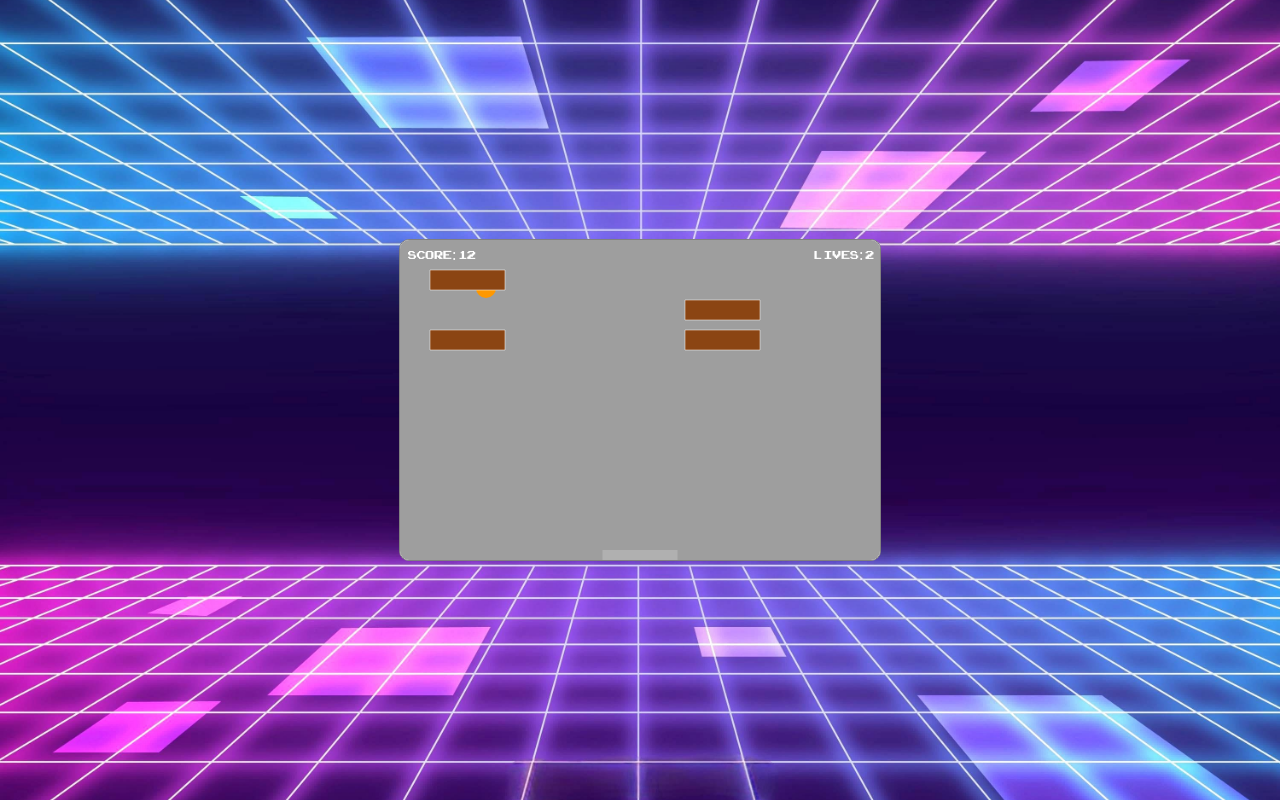
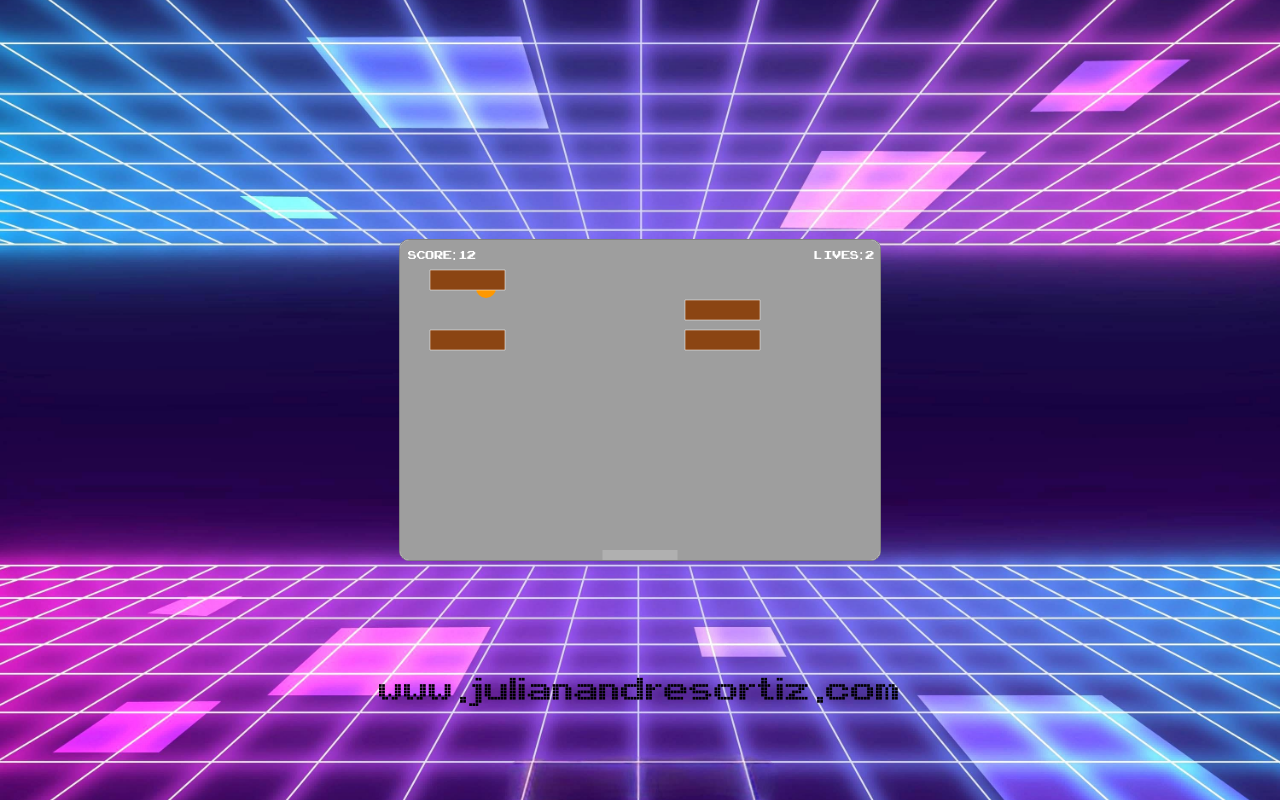
Before and after one commit to ikaronauta/pelota-2D, a plain HTML site: page index.html in a window 1280 px wide. Drawn offline with Linux system fonts and the light colour scheme.

Commit message:
Se agrega enlace a julianandresortiz.com

```diff
--- a/app.js
+++ b/app.js
@@ -39,6 +39,7 @@ backgroundImage.onload = function () {
   else optionsPC();
 
   start();
+  textoEnlace();
 };
 
 function start(){
--- a/modules/game.js
+++ b/modules/game.js
@@ -175,6 +175,16 @@ function optionsPC() {
   document.addEventListener("mousemove", mouseMoveHandler, false);
 }
 
+function textoEnlace(){
+  let enlace = document.createElement('a');
+  enlace.className = esSmartphone ? 'enlace movile' : 'enlace pc';
+  enlace.innerHTML = 'www.julianandresortiz.com';
+  enlace.href = 'https://julianandresortiz.com/';
+  enlace.target = '_blank';
+
+  document.querySelector('body').appendChild(enlace);
+}
+
 function optionsMovile() {
   let controlersContainer = document.createElement('div');
   controlersContainer.className = 'controlers-container';
--- a/style.css
+++ b/style.css
@@ -6,6 +6,12 @@
 @font-face {
     font-family: 'arcade';
     src: url(assets/fuentes/arcade.TTF) format('truetype');
+    font-display: swap;
+}
+
+@font-face {
+    font-family: 'arcade1';
+    src: url(assets/fuentes/arcade1.TTF) format('truetype');
     font-display: swap;
 }
 
@@ -87,3 +93,21 @@ html, body {
     margin-top: 1rem;
     cursor: pointer;
 }
+
+.enlace {
+    position: absolute;
+
+    color: #000000;
+    font-family: arcade1;
+    text-decoration: none;
+}
+
+.pc {
+    bottom: 10%;
+    font-size: 3rem;
+}
+
+.movile {
+    top: 10%;
+    font-size: 2rem;
+}
```
Also changed, not shown: assets/fuentes/arcade1.TTF (added), assets/images/logoPC_negro.png (added).
